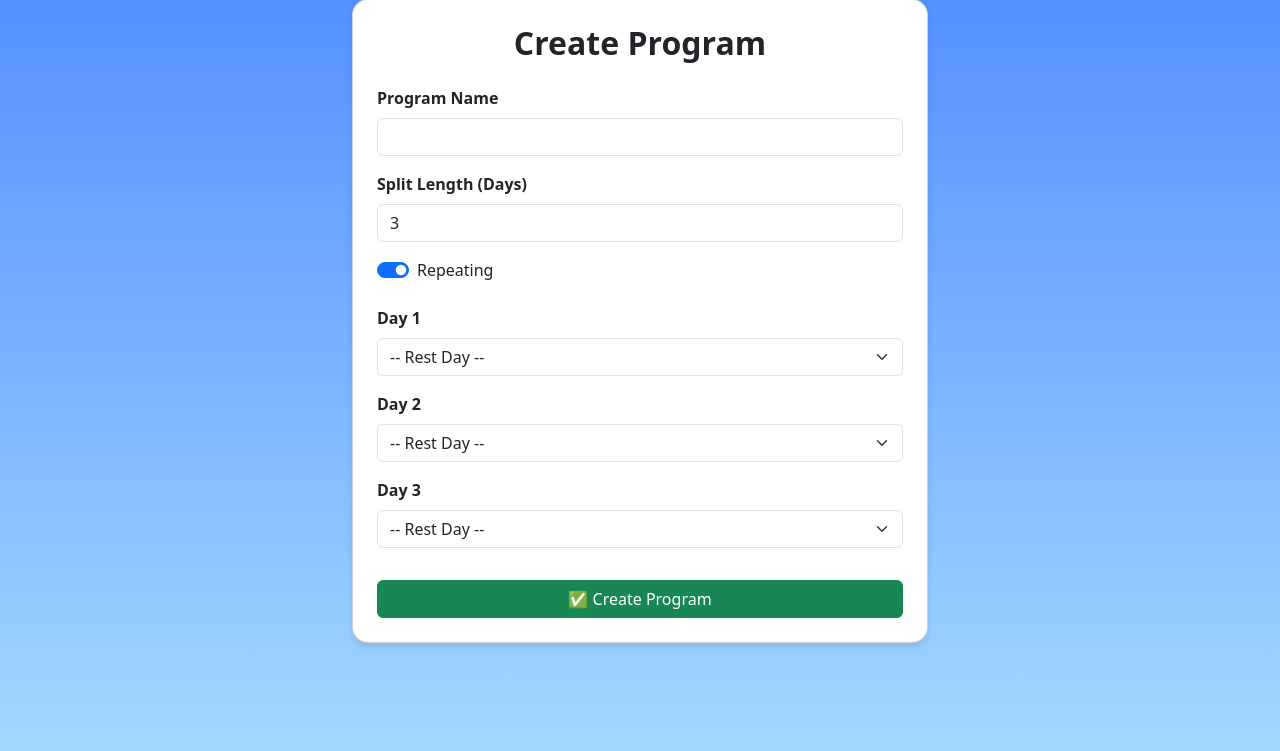
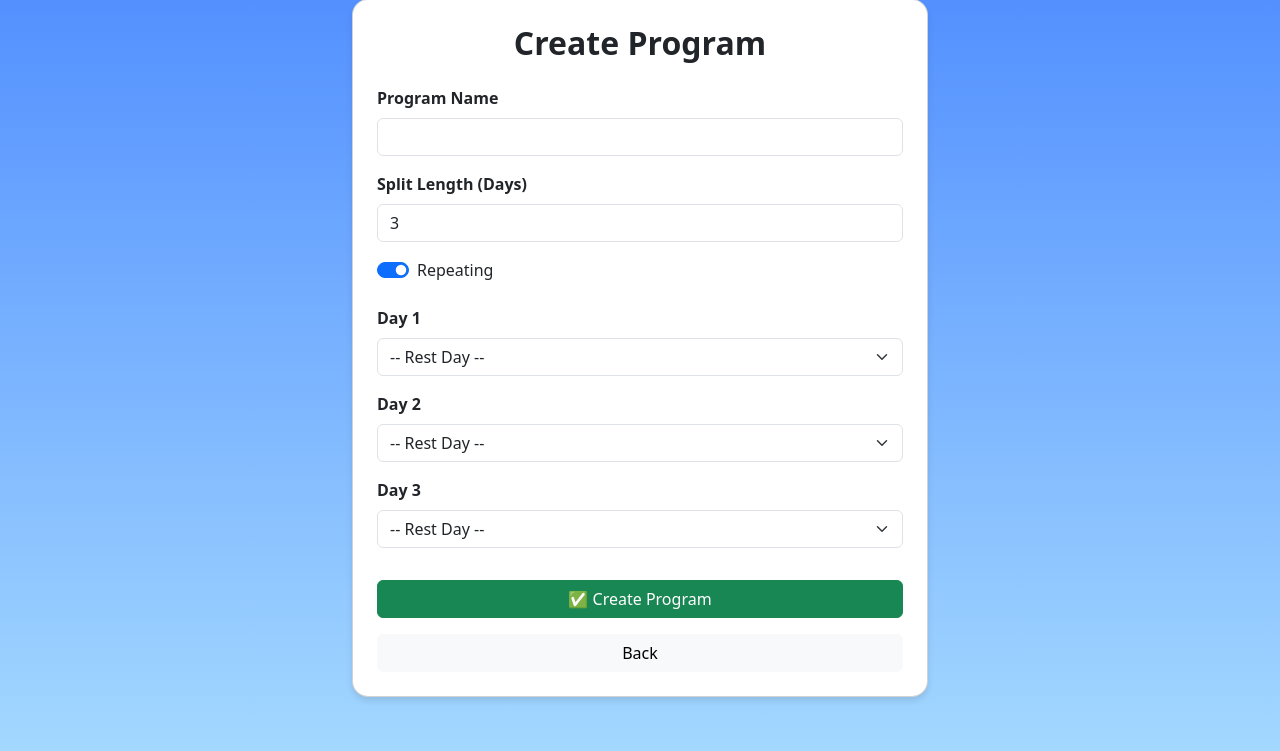
Before and after one commit to Calebf2424/Workout-Logger, a Flask app: page /create-program in a window 1280 px wide. Shown: the part 49-800 px from the top of the page. Run offline with Flask 3, Linux system fonts and the light colour scheme; the visitor is signed in with stand-in values (Sample User, id 1); data that the repository does not hold is empty; some libraries are stand-ins or nearby versions.

Commit message:
back button for create

```diff
--- a/templates/create_program.html
+++ b/templates/create_program.html
@@ -29,6 +29,9 @@
 
         <button type="submit" class="btn btn-success w-100 mt-3">✅ Create Program</button>
       </form>
+      <a href="{{ url_for('view_programs') }}" class="btn btn-light w-100 mt-3">
+        Back
+      </a>
     </div>
   </div>
 </div>
```
